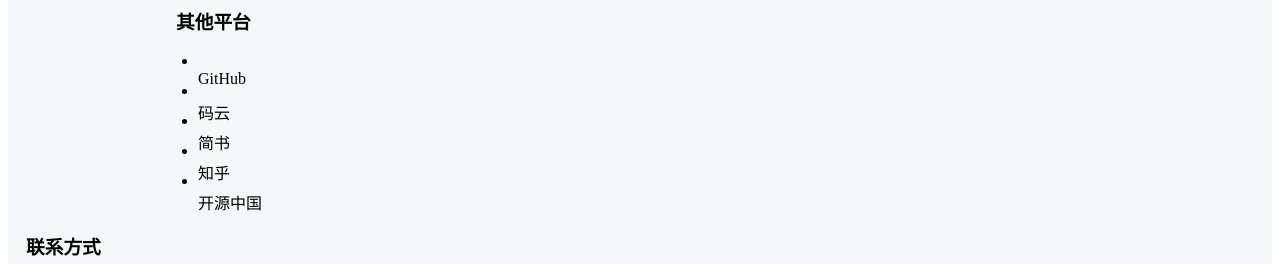
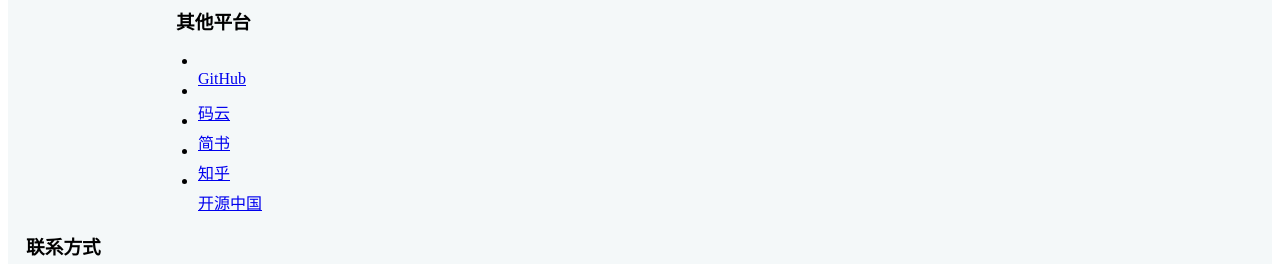
Before and after one commit to wangyaleiit/wylblog, a Vue app in the folder FrontBlog/: page / in a window 1280 px wide. Shown: the part 774-1038 px from the top of the page. Built offline with nearby package versions, Linux system fonts and the light colour scheme; no server answers.

Commit message:
修改底部友情链接

```diff
--- a/FrontBlog/src/components/Index.vue
+++ b/FrontBlog/src/components/Index.vue
@@ -94,23 +94,23 @@
 	  					<ul class="mdui-list" style="padding-top: 0px;">
 	  						<li class="mdui-list-item" style="min-height: 30px;height: 30px;">
 							    <i class="mdui-icon material-icons" style="font-size: smaller;color: #BBBBBB;">&#xe037;</i>&nbsp;
-							    <div class="mdui-list-item-content plt">GitHub</div>
+							    <div class="mdui-list-item-content plt"><a href="https://github.com/" target="_blank">GitHub</a></div>
 							</li>
 							<li class="mdui-list-item" style="min-height: 30px;height: 30px;">
 							    <i class="mdui-icon material-icons" style="font-size: smaller;color: #BBBBBB;">&#xe037;</i>&nbsp;
-							    <div class="mdui-list-item-content plt">码云</div>
+							    <div class="mdui-list-item-content plt"><a href="https://gitee.com/" target="_blank">码云</a></div>
 							</li>
 							<li class="mdui-list-item" style="min-height: 30px;height: 30px;">
 							    <i class="mdui-icon material-icons" style="font-size: smaller;color: #BBBBBB;">&#xe037;</i>&nbsp;
-							    <div class="mdui-list-item-content plt">简书</div>
+							    <div class="mdui-list-item-content plt"><a href="https://www.jianshu.com/" target="_blank">简书</a></div>
 							</li>
 							<li class="mdui-list-item" style="min-height: 30px;height: 30px;">
 							    <i class="mdui-icon material-icons" style="font-size: smaller;color: #BBBBBB;">&#xe037;</i>&nbsp;
-							    <div class="mdui-list-item-content plt">知乎</div>
+							    <div class="mdui-list-item-content plt"><a href="https://www.zhihu.com/signup?next=%2F" target="_blank">知乎</a></div>
 							</li>
 							<li class="mdui-list-item" style="min-height: 30px;height: 30px;">
 							    <i class="mdui-icon material-icons" style="font-size: smaller;color: #BBBBBB;">&#xe037;</i>&nbsp;
-							    <div class="mdui-list-item-content plt">开源中国</div>
+							    <div class="mdui-list-item-content plt"><a href="http://www.oschina.net/" target="_blank">开源中国</a></div>
 							</li>
 						</ul>
 			   		</div>
```
